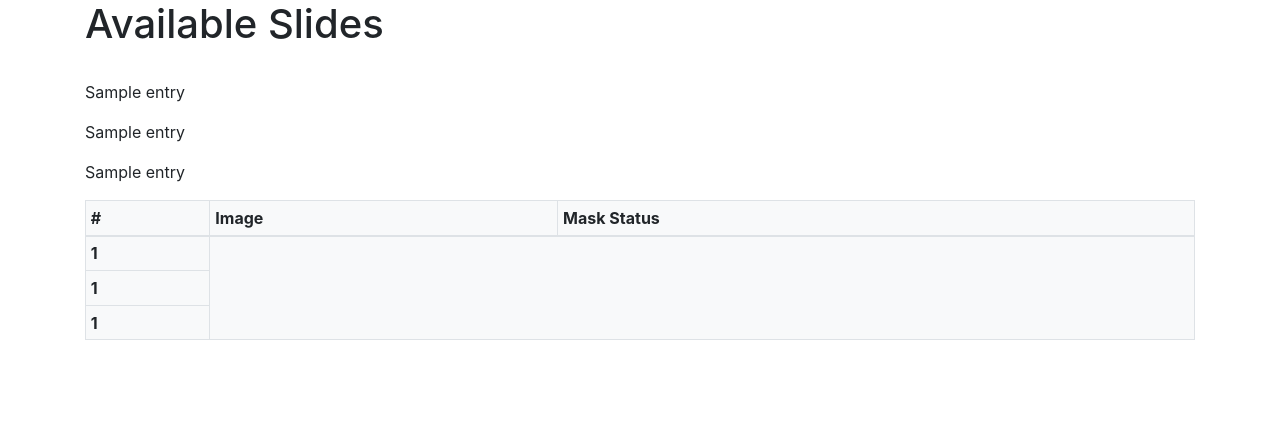
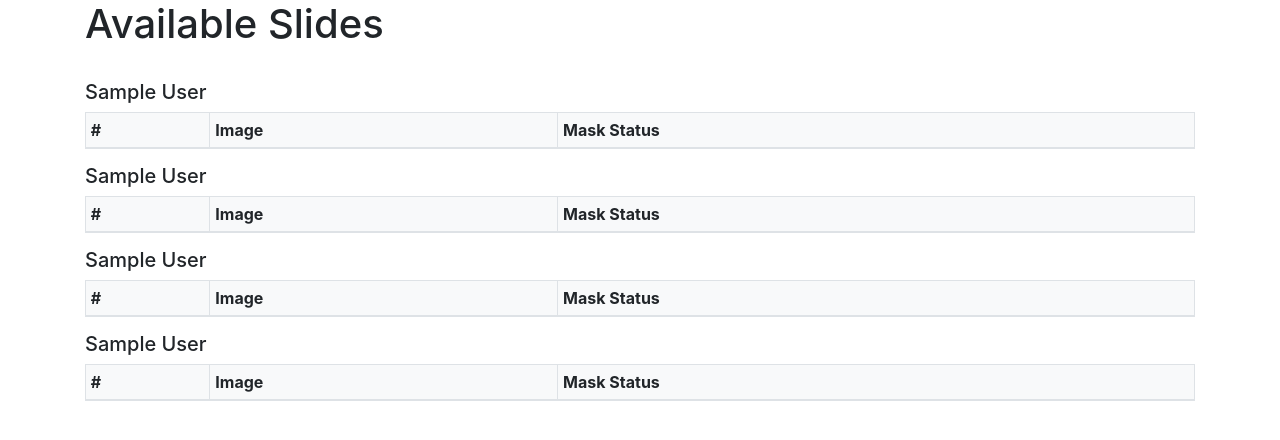
Before and after one commit to haranrk/DigiPathAI, a Flask app: template DigiPathAI/templates/files.html in a window 1280 px wide. Shown: the part 56-496 px from the top of the page. Run offline with Flask 2, Linux system fonts and the light colour scheme; the template is opened without the code that fills it: most values are stand-ins (such as "Sample title", 1, 10 or a date in 2020); lists and menus that the app fills with data are empty.

Commit message:
Add recursive file listing

```diff
--- a/DigiPathAI/main_server.py
+++ b/DigiPathAI/main_server.py
@@ -70,6 +70,7 @@
 class _Directory(object):
     def __init__(self, basedir, relpath=''):
         self.name = os.path.basename(relpath)
+        self.full_name = '.' if relpath=='' else './'+relpath
         self.children = []
         self.children_masks = []
         for name in sorted(os.listdir(os.path.join(basedir, relpath))):
--- a/DigiPathAI/templates/files.html
+++ b/DigiPathAI/templates/files.html
@@ -12,6 +12,7 @@
 <div class="container">
     <h1>Available Slides</h1>
     <br>
+    <h5>{{ root_dir.full_name }}</h5>
     <table class="table table-sm bg-light table-bordered table-hover">
         <thead class="">
             <tr>
@@ -23,8 +24,8 @@
         <tbody>
         {% for entry in root_dir.children recursive %}
             <tr>
+                {% if entry.url_path %}
                 <th scope="row">{{ loop.index }}</th>
-                {% if entry.url_path %}
                 <td>
                     <a href="{{ url_for('slide', path=entry.url_path) }}">
                         {{ entry.name }}
@@ -37,19 +38,27 @@
                         Not Available
                     {% endif %}
                  </td>
+                {% elif entry.children %}
+        </tbody>
+    </table>
+    <h5>{{ entry.full_name }}</h5>
+    <table class="table table-sm bg-light table-bordered table-hover">
+        <thead class="">
+            <tr>
+                <th scope="col">#</th>
+                <th scope="col">Image</th>
+                <th scope="col">Mask Status</th>
+            </tr>
+        </thead>
+        <tbody>
+                    {{ loop(entry.children) }}
+
                 {% else %}
-                    {{ entry.name }}
-                {% endif %}
-
-                {% if entry.children %}
-                    <ul>
-                        {{ loop(entry.children) }}
-                    </ul>
+        </tbody>
+    </table>
                 {% endif %}
             </tr>
         {% endfor %}
-        </tbody>
-    </table>
 </div>
 </body>
 <script type="text/javascript" src="../static/js/jquery-3.4.1.min.js"></script>
```
